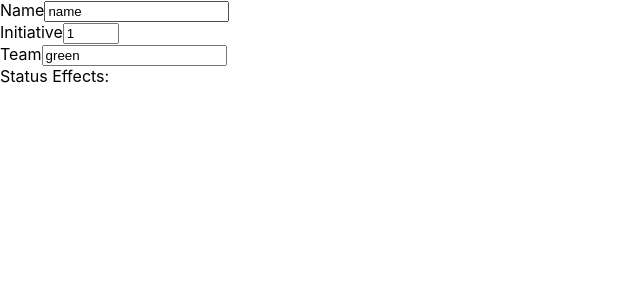
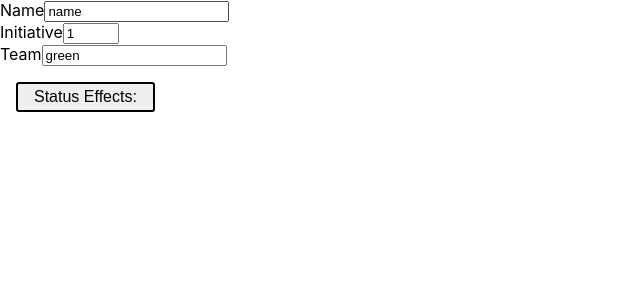
Before and after one commit to punkrockviking/initiativeStatusTracker, a React (Vite) app: page / in a window 1280 px wide. Shown: the top 300 px of the page, without its empty margins (0-640 px from the left). Built offline with nearby package versions, Linux system fonts and the light colour scheme.

Commit message:
(feat) status effects how has button to show/hide status effect list

```diff
--- a/src/components/StatusList.jsx
+++ b/src/components/StatusList.jsx
@@ -39,11 +39,11 @@ const StatusList = (props) => {
 
   return (
     <div>
-      <div
+      <Button
         onClick={() => setOpen(!open) }
       >
         Status Effects:
-      </div>
+      </Button>
       <div>
         {open && listItems}
       </div>
--- a/src/components/styledComponents/Button.jsx
+++ b/src/components/styledComponents/Button.jsx
@@ -11,7 +11,7 @@ const Button = styled.button`
   font-size: 1em;
   margin: 1em;
   padding: 0.25em 1em;
-  border: 2px solid palevioletred;
+  border: 2px solid black;
   border-radius: 3px;
 `;
 
```
